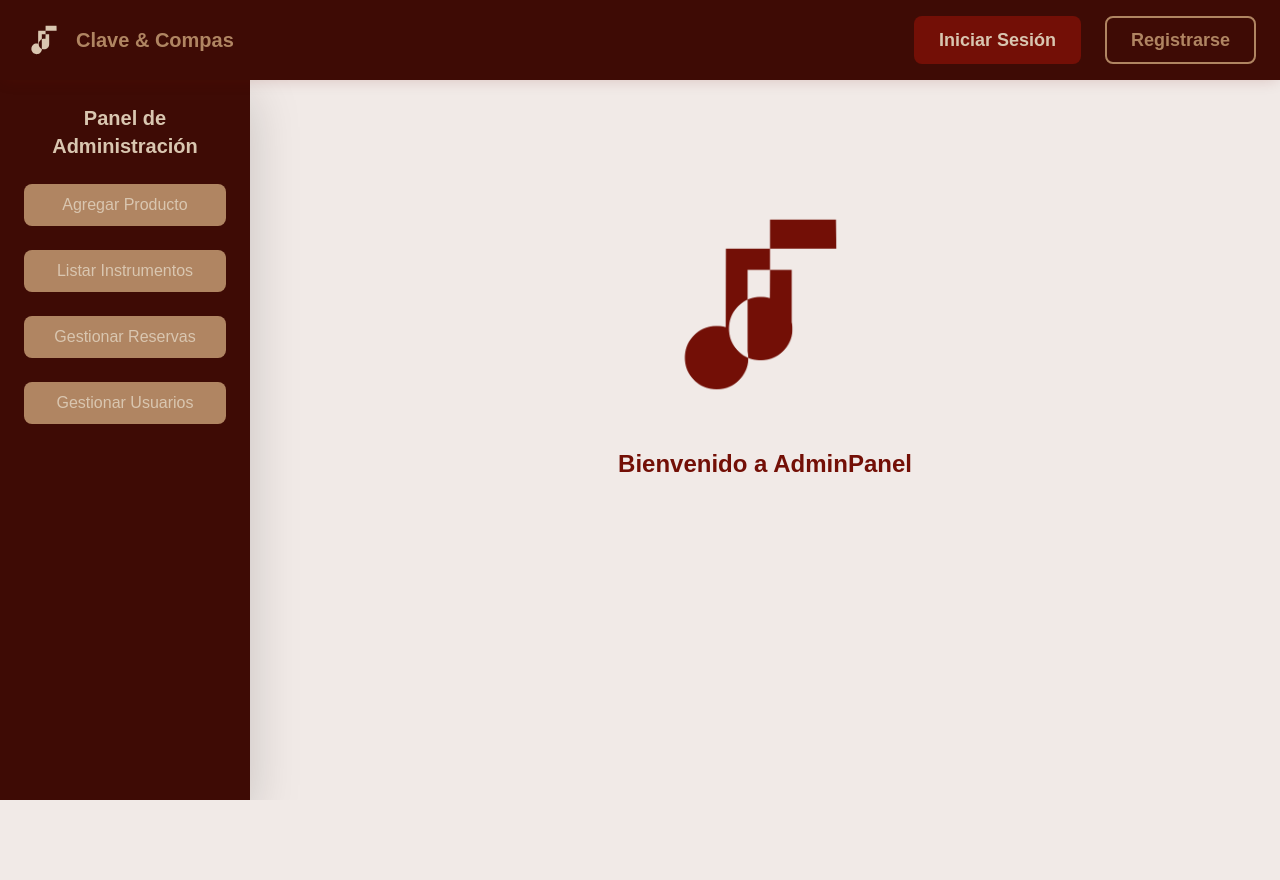
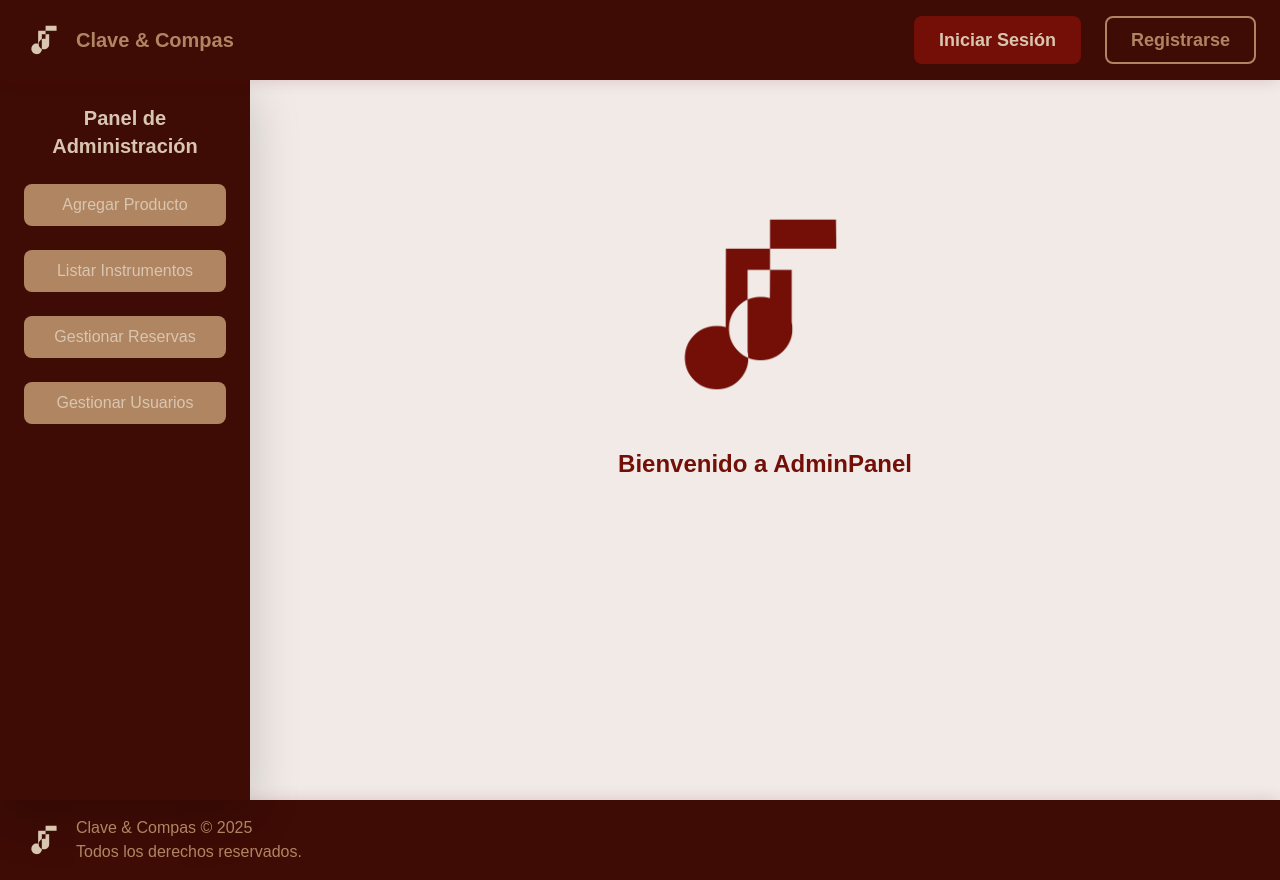
Before and after one commit to toniix/Projecto-Integrador-Frontend, a React (Vite) app: page /admin in a window 1280 px wide. Before the commit the page ends 800 px from the top, so only its background shows below. Built offline with nearby package versions, Linux system fonts and the light colour scheme; no server answers.

Commit message:
Se agrego el Footer  On branch kateryn 	modified:   App.jsx 	new file:   components/common/Footer.jsx

```diff
--- a/src/App.jsx
+++ b/src/App.jsx
@@ -4,6 +4,7 @@ import FullGallery from "./components/imagegalery/FullGallery";
 import ProductDetail from "./pages/ProductDetail";
 import Header from "./components/common/Header"; // Nuevo Header
 import Home from "./pages/Home"; // Nueva página Home
+import Footer from "./components/common/Footer"; // Nuevo Footer
 import { AdminPanel } from "./pages/admin/AdminPanel";
 import "bootstrap/dist/css/bootstrap.min.css";
 import "bootstrap/dist/js/bootstrap.bundle.min.js";
@@ -28,6 +29,7 @@ export const App = () => {
           <Route path="/admin" element={<AdminPanel />} />{" "}
           {/* Nueva ruta de Admin */}
         </Routes>
+        <Footer /> {/* El Footer se muestra en todas las rutas */}
         <ToastContainer
           position="bottom-right"
           autoClose={3000}
--- /dev/null
+++ b/src/components/common/Footer.jsx
@@ -0,0 +1,34 @@
+import { useState } from "react";
+import { Link } from "react-router-dom";
+import { Menu, X } from "lucide-react";
+import Logo1 from "/img/logo1.svg";
+import Button from "./Button";
+
+function Footer() {
+  //const [isMenuOpen, setIsMenuOpen] = useState(false);
+  return (
+    <footer className="bottom-0 left-0 right-0 bg-[#3e0b05] shadow-[0_-2px_15px_-3px_rgba(115,15,6,0.2)] z-50">
+        <div className="max-w-7xl mx-auto px-4 sm:px-6 lg:px-8">
+            <div className="flex items-center justify-start h-20">
+                {/* Logo and Name */}
+                <Link to={"/"} className="group flex items-center space-x-3 transition-transform duration-300 hover:-translate-y-0.5">
+                    <div className="flex items-center space-x-3">
+                        <img src={Logo1} alt="Logo" className="w-10 h-10" />
+                        <span className="text-[#b08562] hidden sm:block">
+                        Clave & Compas © 2025 <br />
+                        Todos los derechos reservados.
+                        </span> {/* Añadir el texto al lado del logo */}
+                    </div>
+                </Link>
+            </div>
+        </div>
+    </footer>
+  );
+}
+
+//Responsive
+//Crear rama
+//Push de la rama
+//Merge a dev??? Consultar antes
+
+export default Footer;
```
